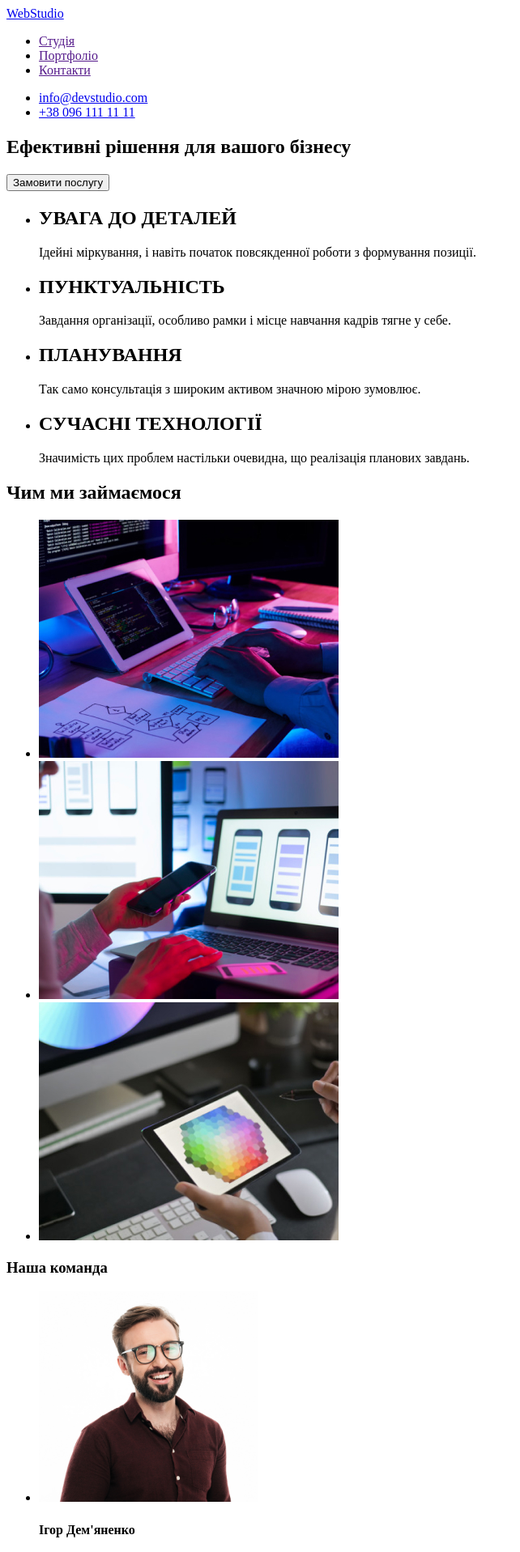
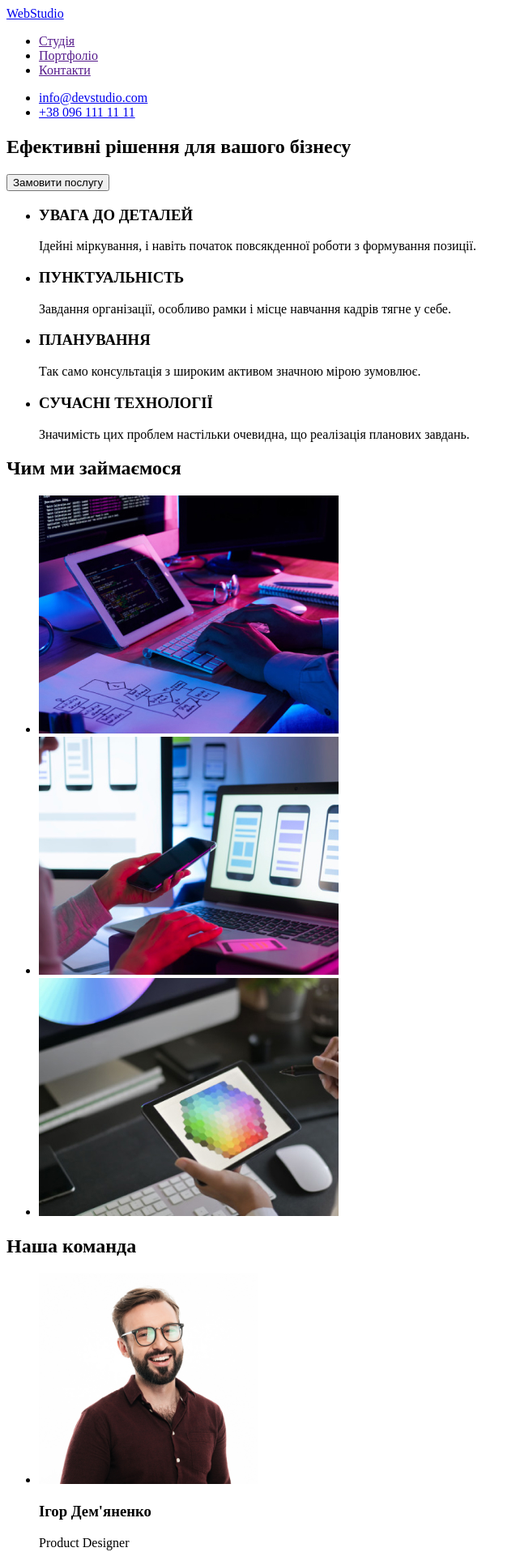
Before and after one commit to mr-kulishov/goit-markup-hw-01, a plain HTML site: page index.html in a window 1280 px wide. Shown: the top 1917 px of the page at 81% size, without its empty margins (0-642 px from the left). Drawn offline with Linux system fonts and the light colour scheme.

Commit message:
changed h2 and h3 in sections

```diff
--- a/index.html
+++ b/index.html
@@ -37,22 +37,22 @@
     <section>
         <ul>
             <li>
-            <h2>УВАГА ДО ДЕТАЛЕЙ</h2>
+            <h3>УВАГА ДО ДЕТАЛЕЙ</h3>
             <p>Ідейні міркування, і навіть початок повсякденної роботи з формування позиції.</p>
             </li>
 
             <li>
-            <h2>ПУНКТУАЛЬНІСТЬ</h2>
+            <h3>ПУНКТУАЛЬНІСТЬ</h3>
             <p>Завдання організації, особливо рамки і місце навчання кадрів тягне у себе.</p>
             </li>
 
             <li>
-            <h2>ПЛАНУВАННЯ</h2>
+            <h3>ПЛАНУВАННЯ</h3>
             <p>Так само консультація з широким активом значною мірою зумовлює.</p>
             </li>
 
             <li>
-            <h2>СУЧАСНІ ТЕХНОЛОГІЇ</h2>
+            <h3>СУЧАСНІ ТЕХНОЛОГІЇ</h3>
             <p>Значимість цих проблем настільки очевидна, що реалізація планових завдань.</p>
             </li>
         </ul>
@@ -77,29 +77,29 @@
     </section>
 
     <section>
-            <h3>Наша команда</h3>
+            <h2>Наша команда</h2>
          <ul>
                 <li>
                    <img src="./images/a/img1.jpg" alt="Ігор Дем'яненко" width="270">
-                   <h4>Ігор Дем'яненко</h4>
+                   <h3>Ігор Дем'яненко</h3>
                    <p>Product Designer</p>
                 </li>
 
                 <li>
                     <img src="./images/a/img2.jpg" alt="Ольга Рєпіна" width="270">
-                    <h4>Ольга Рєпіна</h4>
+                    <h3>Ольга Рєпіна</h3>
                     <p>Frontend Developer</p>
                 </li>
 
                 <li>
                     <img src="./images/a/img3.jpg" alt="Микола Тарасов" width="270">
-                    <h4>Микола Тарасов</h4>
+                    <h3>Микола Тарасов</h3>
                     <p>Marketing</p>
                 </li>
 
                 <li>
                     <img src="./images/a/img4.jpg" alt="Михайло Єрмаков" width="270">
-                    <h4>Михайло Єрмаков</h4>
+                    <h3>Михайло Єрмаков</h3>
                     <p>UI Designer</p>
                 </li>
 
```
